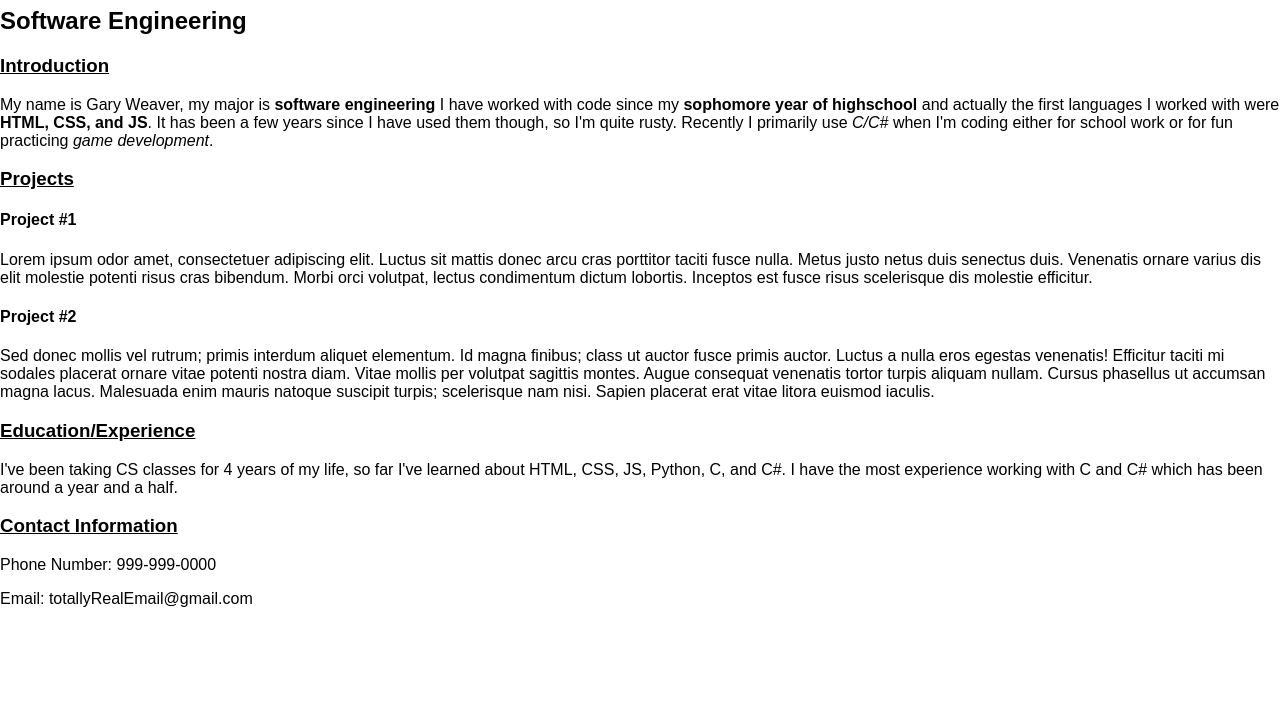
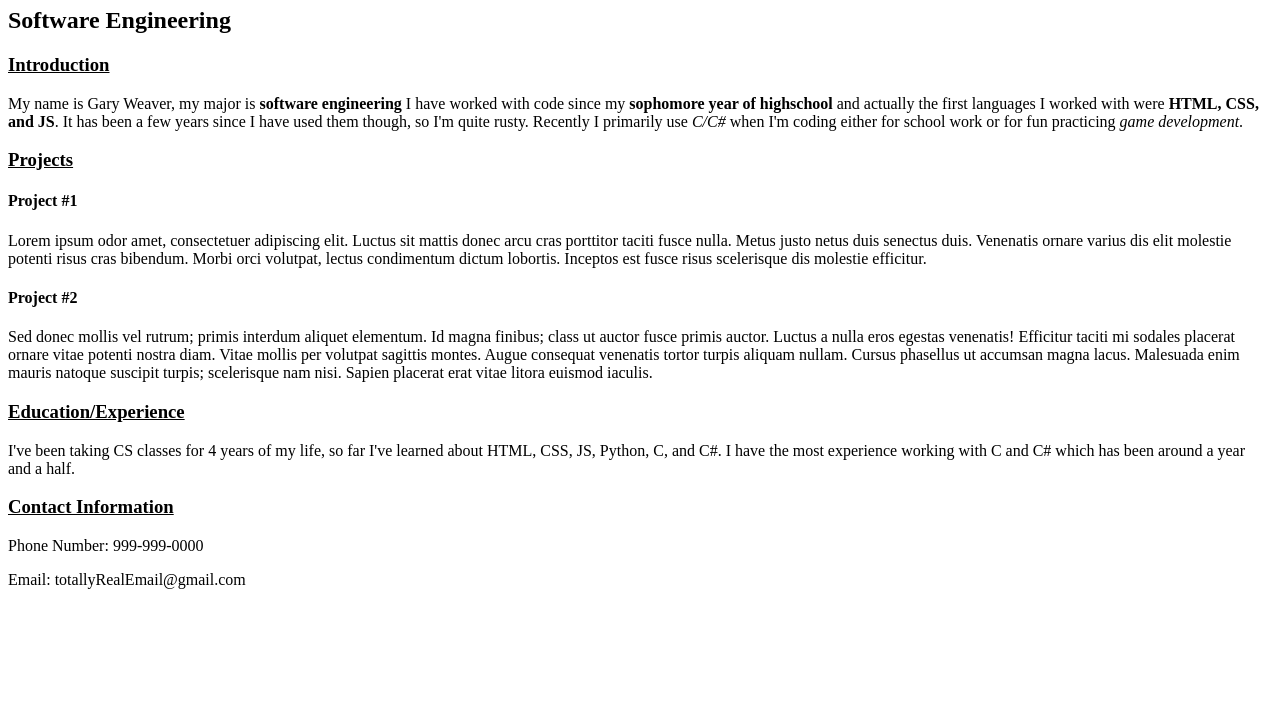
Before and after one commit to GaryWeaver/Homework1, a website: page src/index.html in a window 1280 px wide. Shown: the part 73-800 px from the top of the page. Drawn offline with Linux system fonts and the light colour scheme.

Commit message:
Update index.html

```diff
--- a/src/index.html
+++ b/src/index.html
@@ -1,10 +1,7 @@
 <!DOCTYPE html>
-<html lang="en">
+<html>
 
 <head>
-  <meta charset="UTF-8">
-  <meta name="viewport" content="width=device-width, initial-scale=1.0">
-  <link rel="stylesheet" href="styles.css">
   <title>Homework 1</title>
 </head>
 
```
